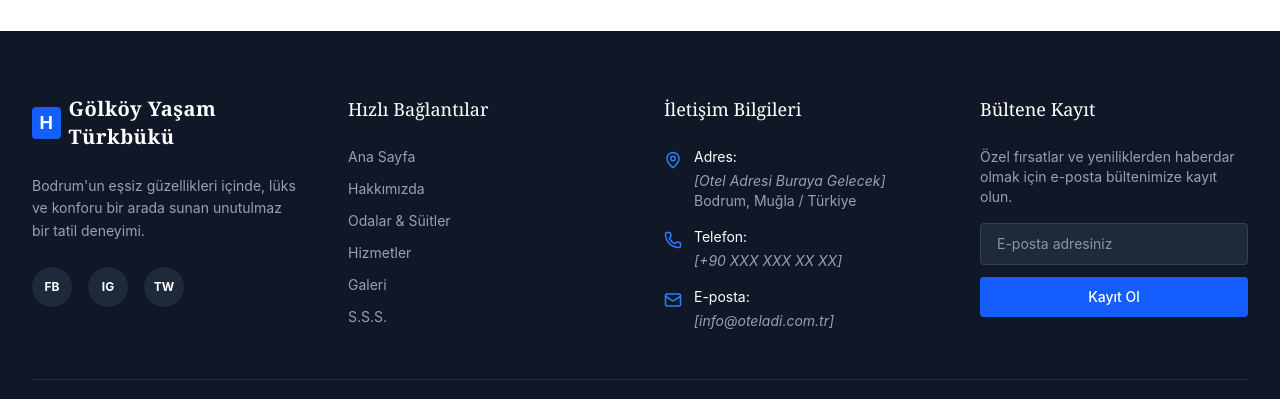
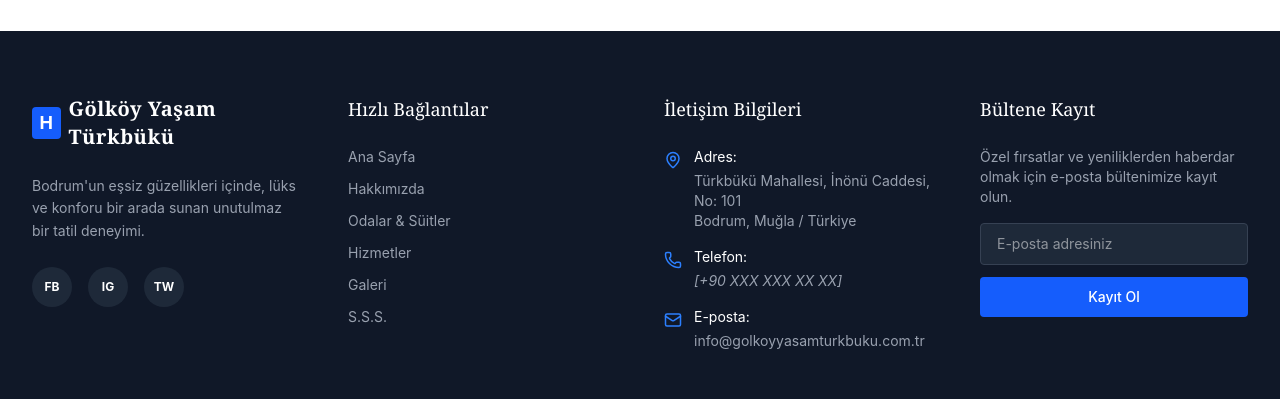
Before and after one commit to Max19071/golkoy_turkbuku1, a React (Vite) app: page / in a window 1280 px wide. Shown: the part 3406-3805 px from the top of the page. Built offline with nearby package versions, Linux system fonts and the light colour scheme.

Commit message:
İletişim adresi ve e-postayı güncelle

```diff
--- a/src/components/Footer.tsx
+++ b/src/components/Footer.tsx
@@ -73,7 +73,7 @@ export default function Footer() {
                 <MapPin size={18} className="text-blue-500 mt-1 shrink-0" />
                 <div>
                   <span className="block text-white mb-1">Adres:</span>
-                  <span className="italic">[Otel Adresi Buraya Gelecek]</span><br />
+                  <span>Türkbükü Mahallesi, İnönü Caddesi, No: 101</span><br />
                   <span>Bodrum, Muğla / Türkiye</span>
                 </div>
               </li>
@@ -88,7 +88,7 @@ export default function Footer() {
                 <Mail size={18} className="text-blue-500 mt-1 shrink-0" />
                 <div>
                   <span className="block text-white mb-1">E-posta:</span>
-                  <span className="italic">[info@oteladi.com.tr]</span>
+                  <span>info@golkoyyasamturkbuku.com.tr</span>
                 </div>
               </li>
             </ul>
```
